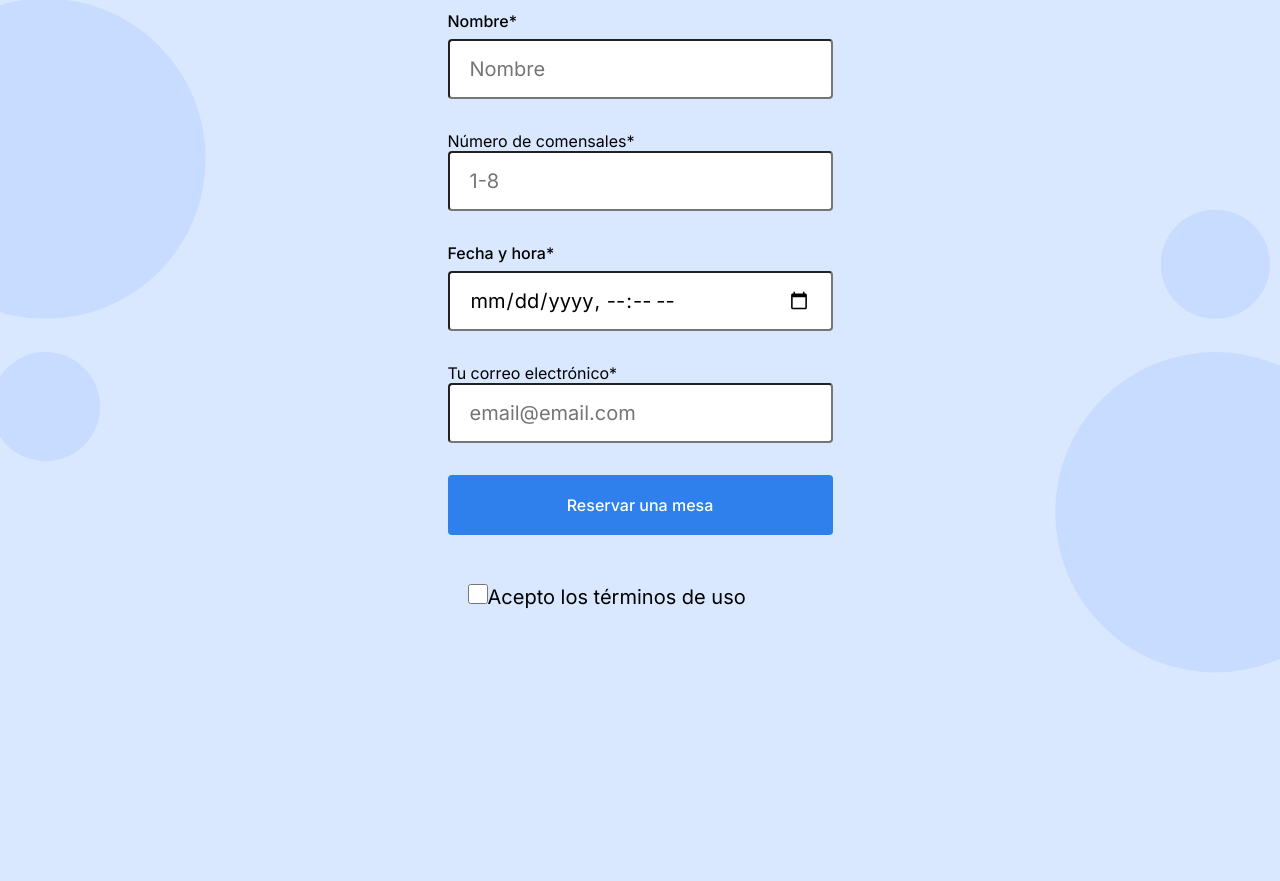
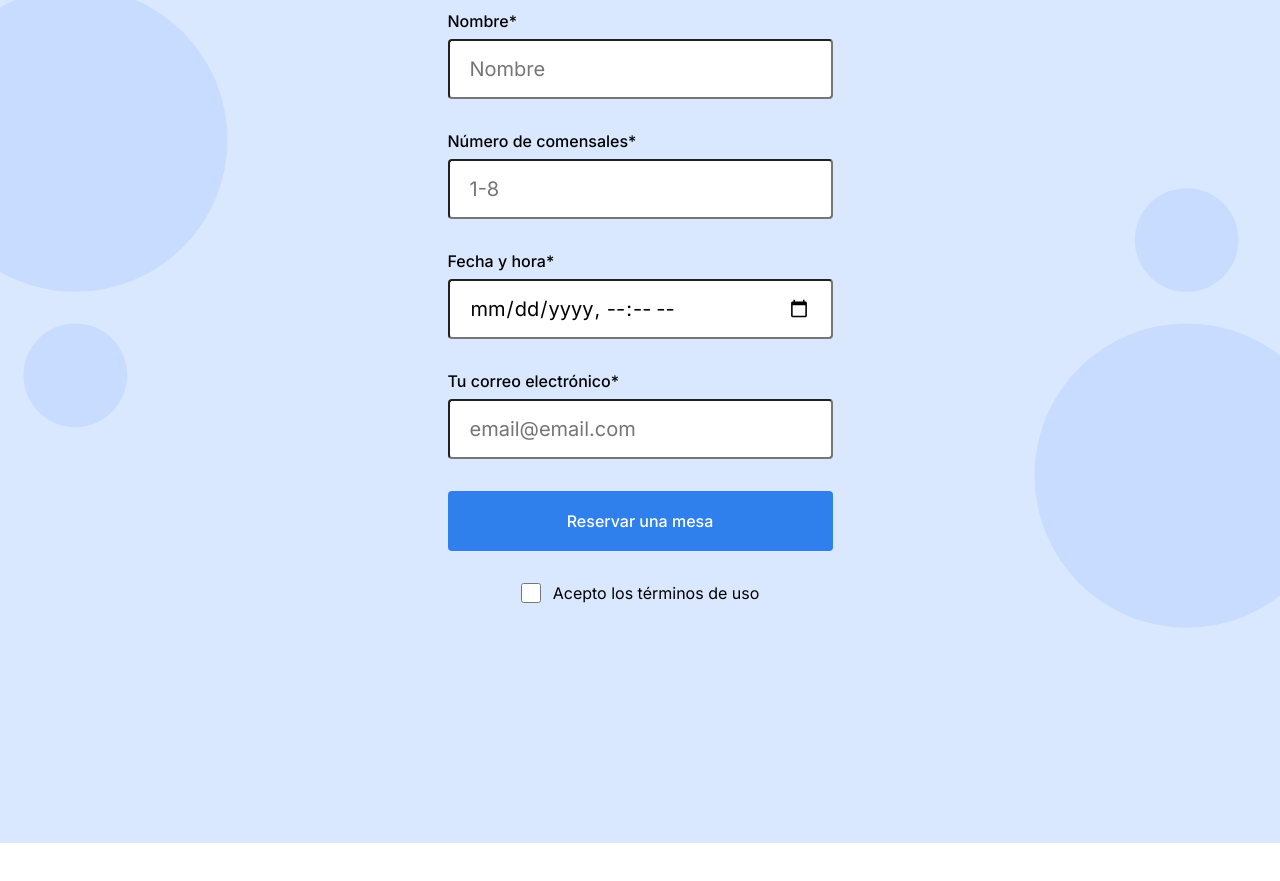
Before and after one commit to RStteven/web_project_coffeeshop, a plain HTML site: page index.html in a window 1280 px wide. Shown: the part 1960-2841 px from the top of the page. After the commit the page ends 2803 px from the top, so only its background shows below. Drawn offline with Linux system fonts and the light colour scheme.

Commit message:
Arreglo BEM 1.3

```diff
--- a/index.html
+++ b/index.html
@@ -116,7 +116,9 @@
                 placeholder="Nombre"
                 class="reservation__form reservation__form-input"
               />
-              <label for="comensales" class="reservation__form form__label"
+              <label
+                for="comensales"
+                class="reservation__form reservation__form-label"
                 >Número de comensales*</label
               >
               <input
@@ -137,7 +139,9 @@
                 id="reservationDate"
                 class="reservation__form reservation__form-input"
               />
-              <label for="email" class="reservation__form form__label"
+              <label
+                for="email"
+                class="reservation__form reservation__form-label"
                 >Tu correo electrónico*</label
               >
               <input
@@ -152,7 +156,7 @@
               </button>
               <label
                 for="AceptoTerminos"
-                class="reservation__form-input form__label-checkbox"
+                class="reservation__form reservation__form_label reservation__form-check"
               >
                 <input
                   type="checkbox"
--- a/pages/index.css
+++ b/pages/index.css
@@ -262,9 +262,10 @@
   height: 20px;
   width: 20px;
   padding: 0;
+  margin: 0;
 }
 
-.reservation__form-input .form__label-checkbox {
+.reservation__form .reservation__form-check {
   display: flex;
   justify-content: center;
   align-items: center;
```
